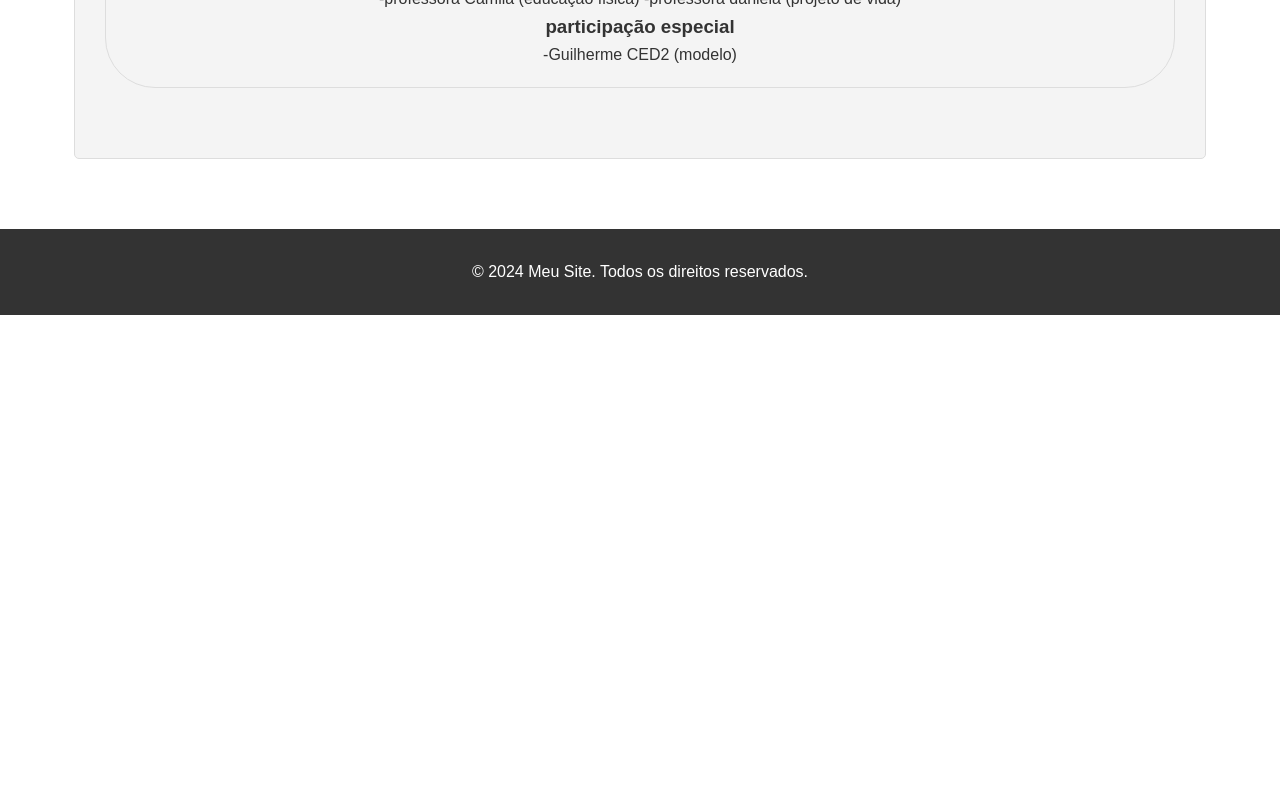
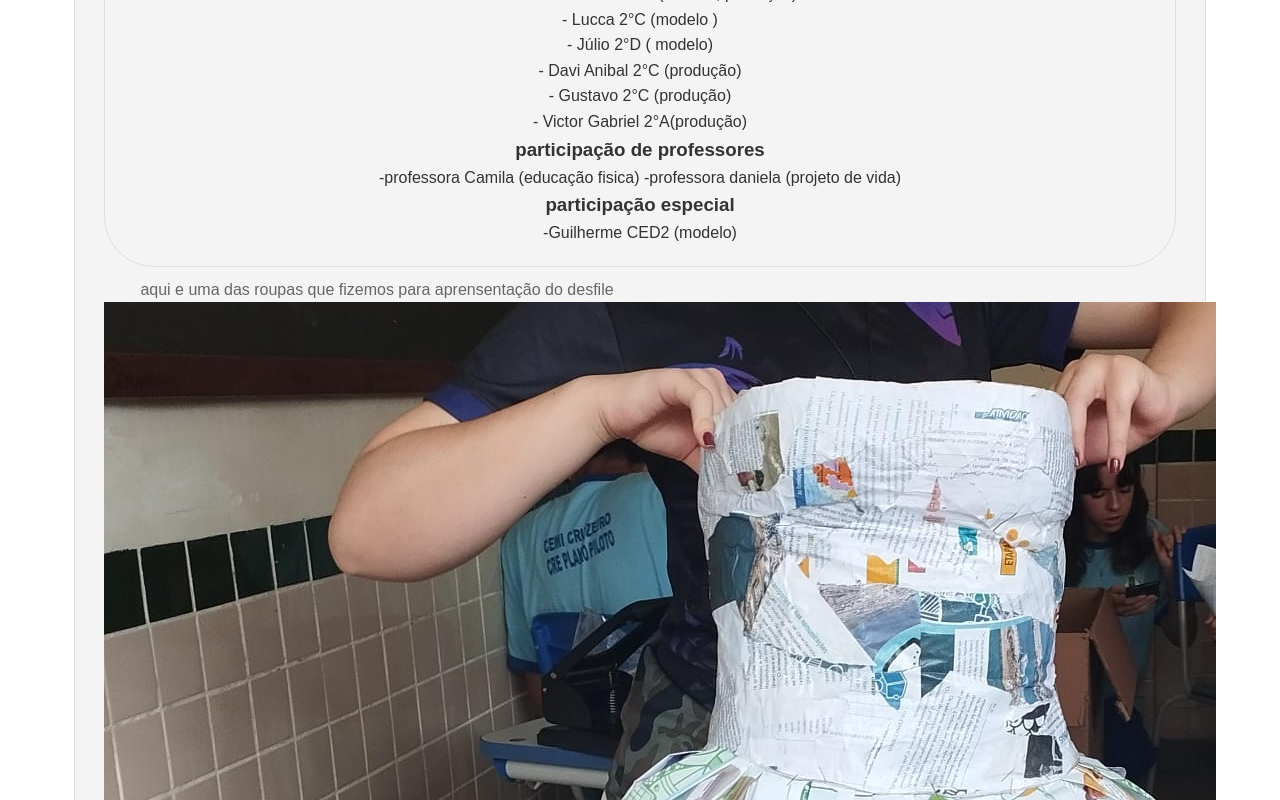
Before and after one commit to yago-afk/vercel, a plain HTML site: page index.html in a window 1280 px wide. Shown: the part 2000-2800 px from the top of the page. Before the commit the page ends 2315 px from the top, so only its background shows below. Drawn offline with Linux system fonts and the light colour scheme.

Commit message:
atualização no css(pondo imagens)

```diff
--- a/index.css
+++ b/index.css
@@ -18,6 +18,8 @@ body {
     margin: auto;
     overflow: hidden;
     padding: 20px 0;
+    display: block;
+
 }
 
 /* Cabeçalho */
@@ -25,6 +27,7 @@ header {
     background-color: #7e3db4;
     color: #fff;
     padding: 20px 0;
+
 }
 
 header h1 {
@@ -90,7 +93,7 @@ section p {
 
 .card {
     background-color: #f4f4f4;
-    padding: 20px;
+    padding: 19px;
     margin: 10px;
     flex: 1 1 30%;
     border: 1px solid #ddd;
@@ -132,3 +135,12 @@ footer {
     text-align: center;
     padding: 10px 0;
 }
+
+.imagem {
+    margin: auto;
+    display: block ; /* Faz a imagem ser tratada como um bloco */
+    margin-left: 10px; /* Centraliza à esquerda */
+    margin-right: auto ; /* Centraliza à direita */
+    width: 50%; /* Diminui o tamanho para 50% do tamanho original */
+
+}
--- a/index.html
+++ b/index.html
@@ -11,6 +11,7 @@
     <header>
         <div class="container">
             <h1>SARAU</h1>
+            <img src="images.png" alt="">
             <nav>
                 <ul>
                     <li><a href="#sobre">Sobre</a></li>
@@ -83,8 +84,12 @@
                         -professora daniela (projeto de vida)
                         <h1>participação especial</h1>
                         -Guilherme CED2 (modelo)
+        </div>
 
                     </p>
+                    <div class="imagem">
+                        <p> aqui e uma das roupas que fizemos para aprensentação do desfile <br>
+                            <img src="71c38dc2-40a3-488d-b6cf-01f6ae87d70d.jpg" alt="">
                 </div>
 
             </div>
```
Also changed, not shown: 71c38dc2-40a3-488d-b6cf-01f6ae87d70d.jpg (added), 78ddb95e-6d18-4404-8fee-11a1061b5b4d.jpg (added), images.png (added).
